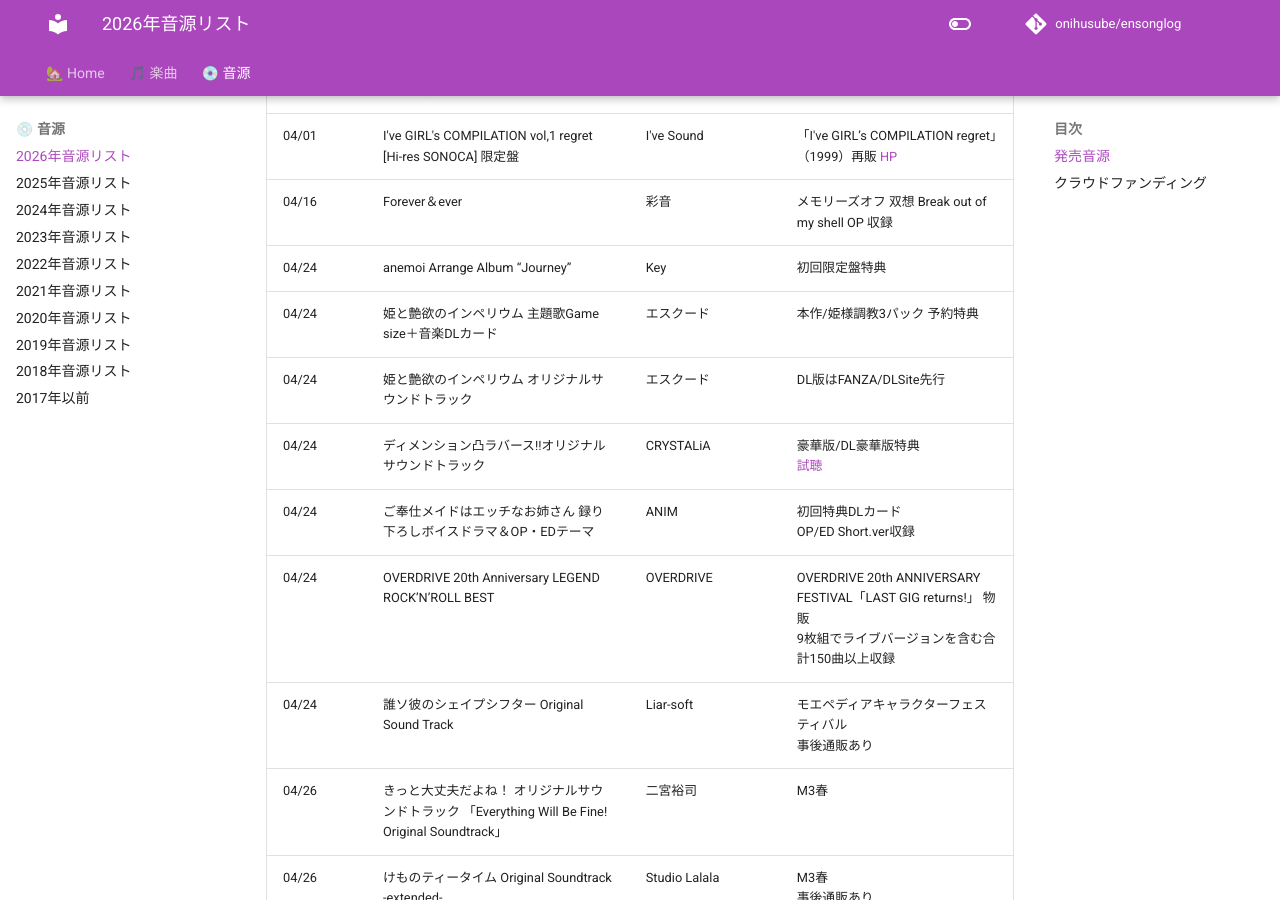
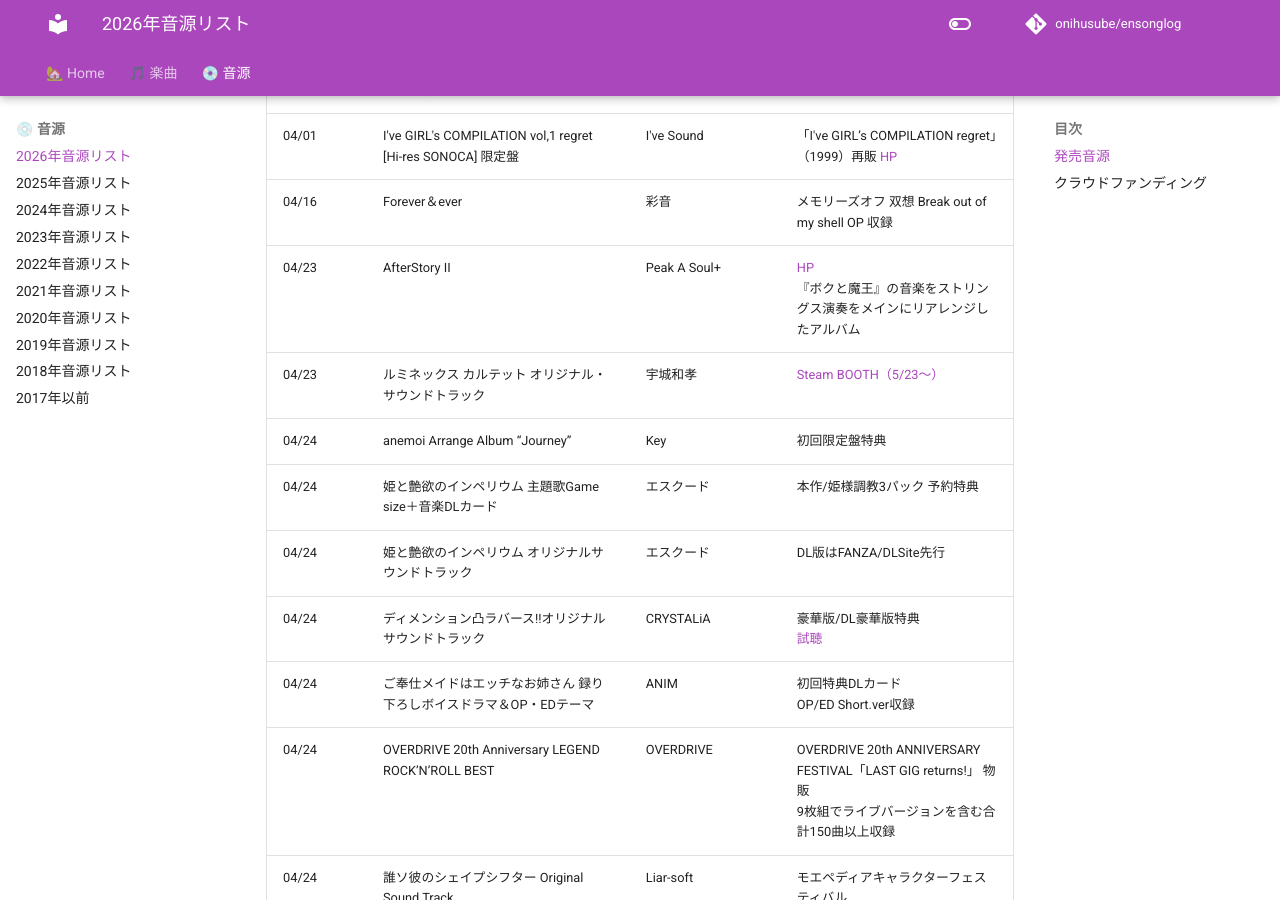
Before and after one commit to onihusube/ensonglog, an MkDocs documentation site: the page built from docs/2026/音源.md, in a window 1280 px wide and 900 px high, scrolled down 3312 px. Built offline with MkDocs 1.6.1 and Material for MkDocs 9.7.7, drawn with Linux system fonts in a browser that asks for light colours; comment, search, counter and statistics services are not loaded.

Commit message:
音源追加

```diff
--- a/docs/2026/音源.md
+++ b/docs/2026/音源.md
@@ -54,6 +54,8 @@
 | 03/27 | リルカは幾重に夜を彩る 主題歌&エンディング音楽CD | シルキーズプラス | 予約特典 |
 | 04/01 | I've GIRL's COMPILATION vol,1 regret [Hi-res SONOCA] 限定盤 | I've Sound | 「I've GIRL’s COMPILATION regret」（1999）再販 [HP](https://ive-sound.jp/media/?id=51) |
 | 04/16 | Forever＆ever | 彩音 | メモリーズオフ 双想 Break out of my shell OP 収録 |
+| 04/23 | AfterStory II | Peak A Soul+ | [HP](https://peakasoul.stores.jp/items/69e8de9fe3848e1c14f153b8) </br> 『ボクと魔王』の音楽をストリングス演奏をメインにリアレンジしたアルバム |
+| 04/23 | ルミネックス カルテット オリジナル・サウンドトラック | 宇城和孝 | [Steam](https://store.steampowered.com/app/4438790/_/) [BOOTH（5/23～）](https://ushirokazutaka.booth.pm/items/7874687) |
 | 04/24 | anemoi Arrange Album “Journey” | Key | 初回限定盤特典 |
 | 04/24 | 姫と艶欲のインペリウム 主題歌Game size＋音楽DLカード | エスクード | 本作/姫様調教3パック 予約特典 |
 | 04/24 | 姫と艶欲のインペリウム オリジナルサウンドトラック | エスクード | DL版はFANZA/DLSite先行 |
```
